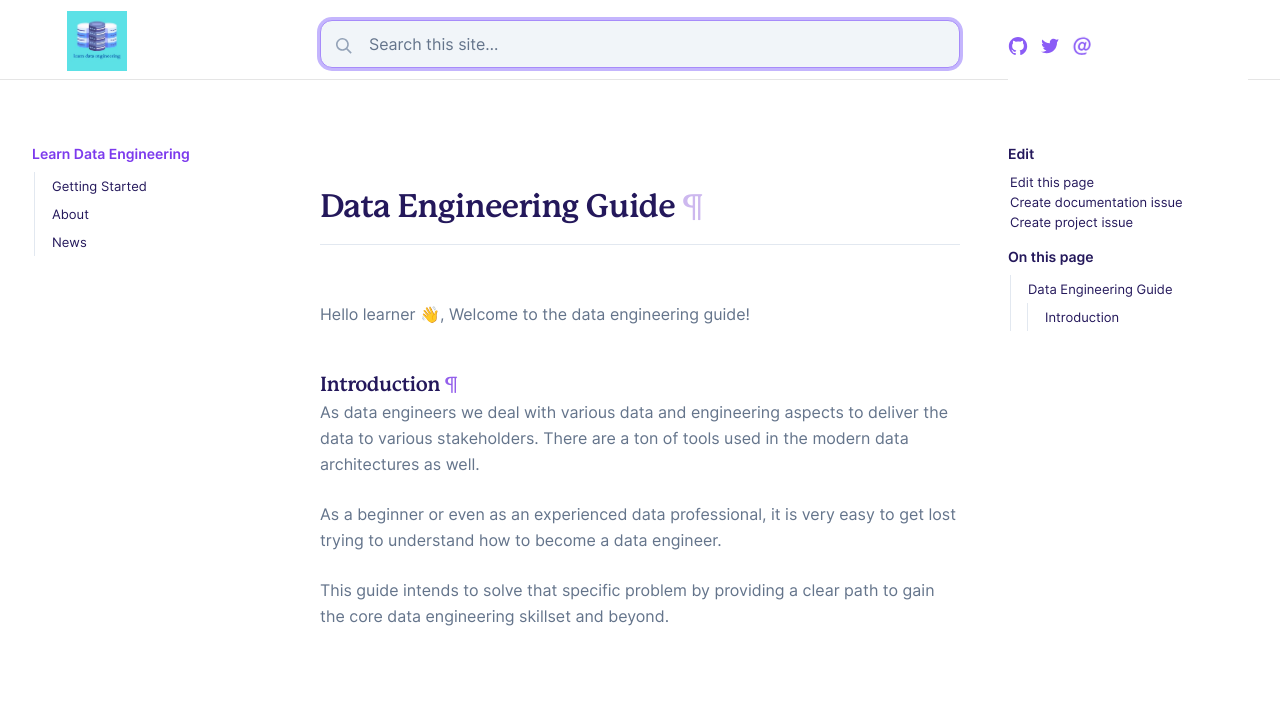
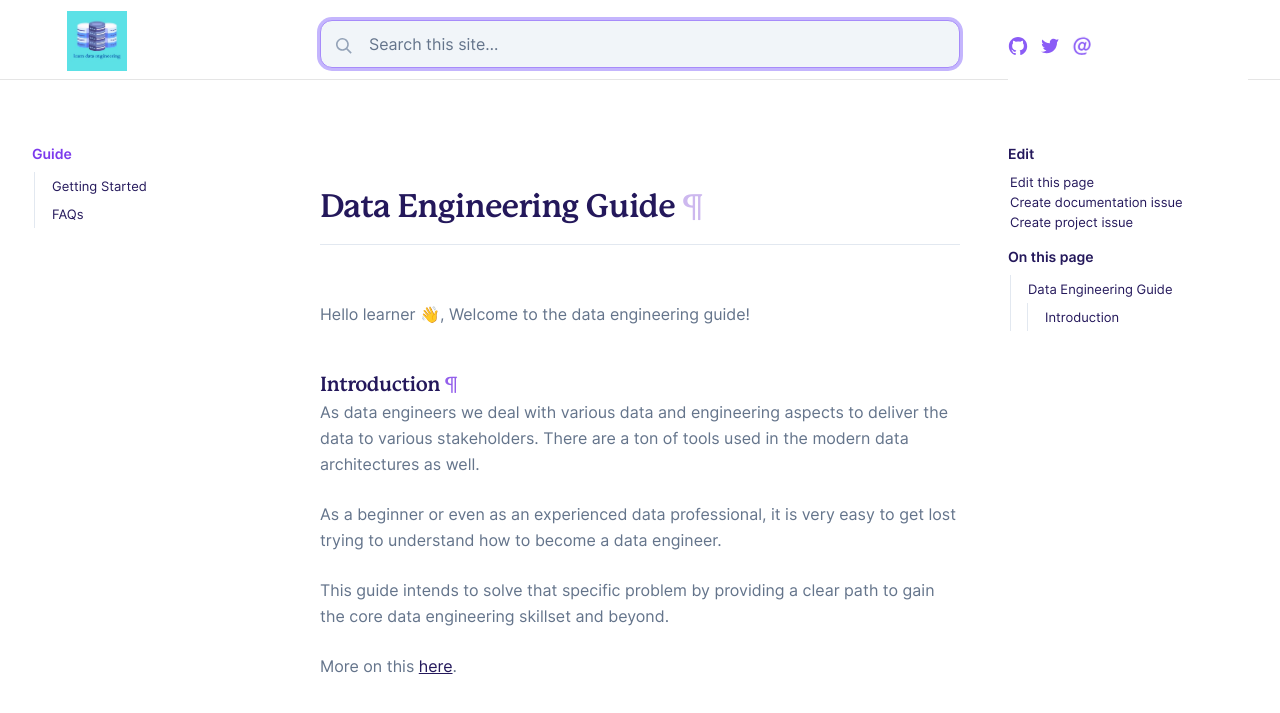
Before and after one commit to learndataengineering/learndataengineering.guide, a Jekyll site: the page built from pages/index.md, in a window 1280 px wide. Shown: the top 713 px of the page. Built offline with Jekyll 4.4.1, drawn with Linux system fonts in a browser that asks for light colours.

Commit message:
Add link to FAQs in index.md and change the page names in UI

```diff
--- a/_data/toc.yml
+++ b/_data/toc.yml
@@ -1,4 +1,4 @@
-- title: Learn Data Engineering
+- title: Guide
   url: docs
   links:
     - title: "Getting Started"
@@ -10,10 +10,10 @@
           url: "docs/getting-started#development"
         - title: Customization
           url: "docs/getting-started#customization"
-    - title: "About"
+    - title: "FAQs"
       url: "about"
-    - title: "News"
-      url: "news"
+    # - title: "News"
+    #   url: "news"
 # - title: "Extras"
 #   url: "docs/extras"
 #   links:
--- a/pages/index.md
+++ b/pages/index.md
@@ -13,3 +13,5 @@ As data engineers we deal with various data and engineering aspects to deliver t
 As a beginner or even as an experienced data professional, it is very easy to get lost trying to understand how to become a data engineer.
 
 This guide intends to solve that specific problem by providing a clear path to gain the core data engineering skillset and beyond.
+
+More on this [here](https://www.learndataengineering.guide/about/).
```
